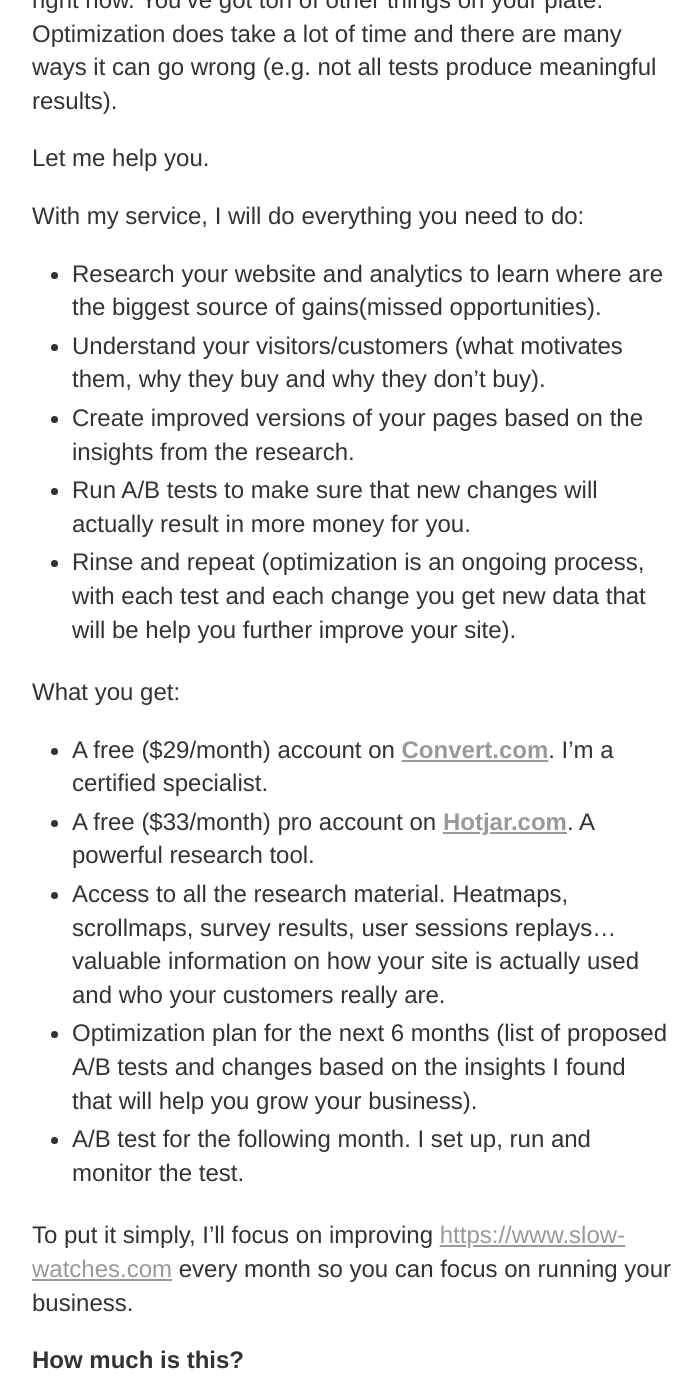
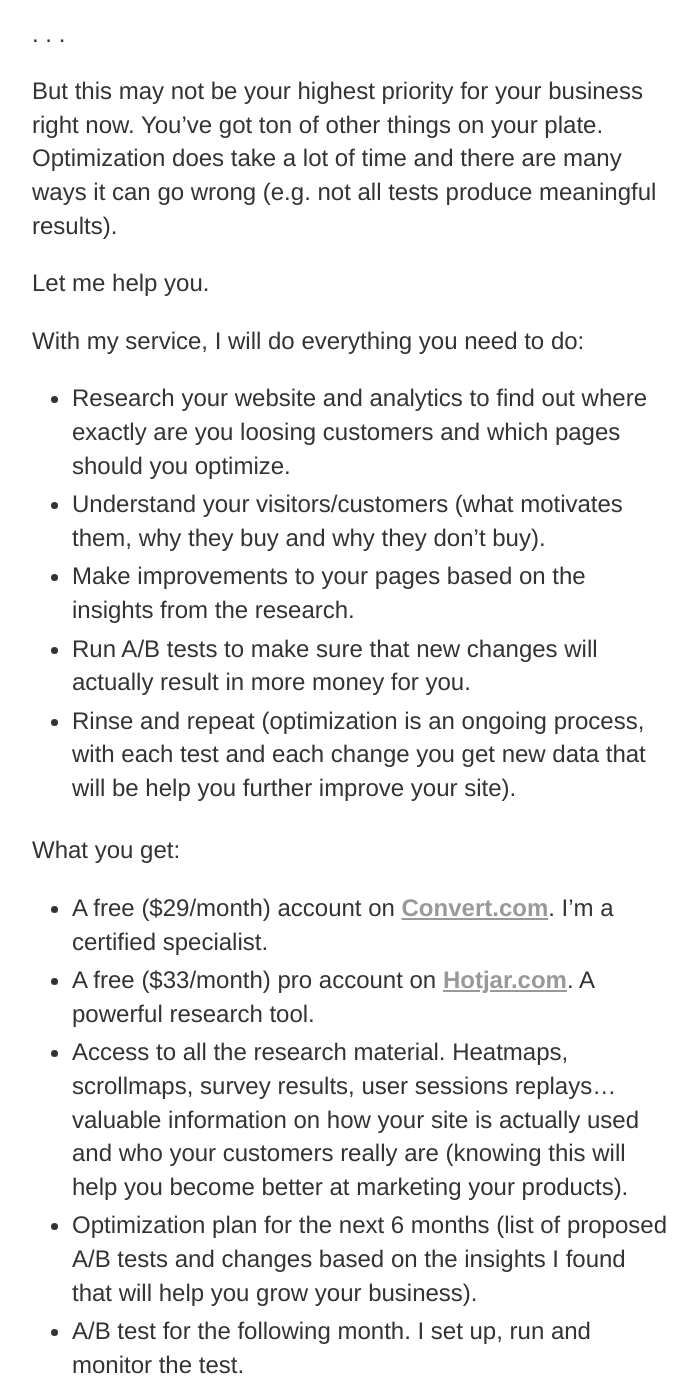
Before and after one commit to emilsw/ew, a Jekyll site: the page built from optimize/slowwatches.md, in a window 1280 px wide and 1400 px high, scrolled down 6399 px. Shown: the whole window, without its empty margins (288-988 px from the left). Built offline with Jekyll 4.4.1, drawn with Linux system fonts in a browser that asks for light colours; some of the changed text lies outside the part shown.

Commit message:
Update slowwatches.md

```diff
--- a/optimize/slowwatches.md
+++ b/optimize/slowwatches.md
@@ -57,6 +57,8 @@
 
 If you keep testing and optimizing, you may possible be looking at 20 - 30% increase in sales over the next 6 months.
 
+It also reduces the cost of your traffic efforts (PPC, SEO, social media) as you get more money back from your website.
+
 . . .
 
 But this may not be your highest priority for your business right now. You’ve got ton of other things on your plate. Optimization does take a lot of time and there are many ways it can go wrong (e.g. not all tests produce meaningful results).
@@ -65,9 +67,9 @@
 
 With my service, I will do everything you need to do:
 
- * Research your website and analytics to learn where are the biggest source of gains(missed opportunities).
+ * Research your website and analytics to find out where exactly are you loosing customers and which pages should you optimize.
  * Understand your visitors/customers (what motivates them, why they buy and why they don't buy).
- * Create improved versions of your pages based on the insights from the research.
+ * Make improvements to your pages based on the insights from the research.
  * Run A/B tests to make sure that new changes will actually result in more money for you.
  * Rinse and repeat (optimization is an ongoing process, with each test and each change you get new data that will be help you further improve your site).
 
@@ -75,7 +77,7 @@
 
  * A free ($29/month) account on [**Convert.com**](http://www.convert.com/). I’m a certified specialist.
  * A free ($33/month) pro account on [**Hotjar.com**](https://www.hotjar.com/). A powerful research tool.
- * Access to all the research material. Heatmaps, scrollmaps, survey results, user sessions replays...valuable information on how your site is actually used and who your customers really are.
+ * Access to all the research material. Heatmaps, scrollmaps, survey results, user sessions replays...valuable information on how your site is actually used and who your customers really are (knowing this will help you become better at marketing your products).
  * Optimization plan for the next 6 months (list of proposed A/B tests and changes based on the insights I found that will help you grow your business).
  * A/B test for the following month. I set up, run and monitor the test.
 
```
